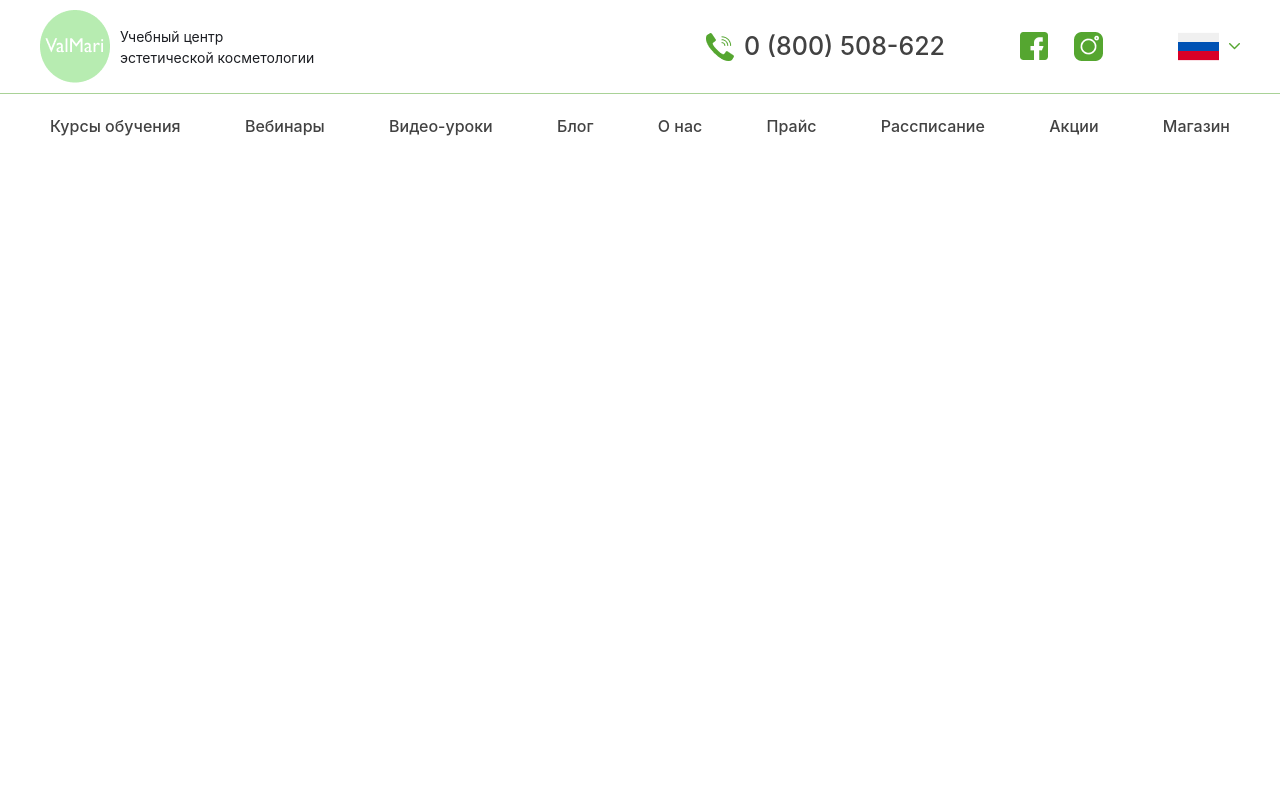
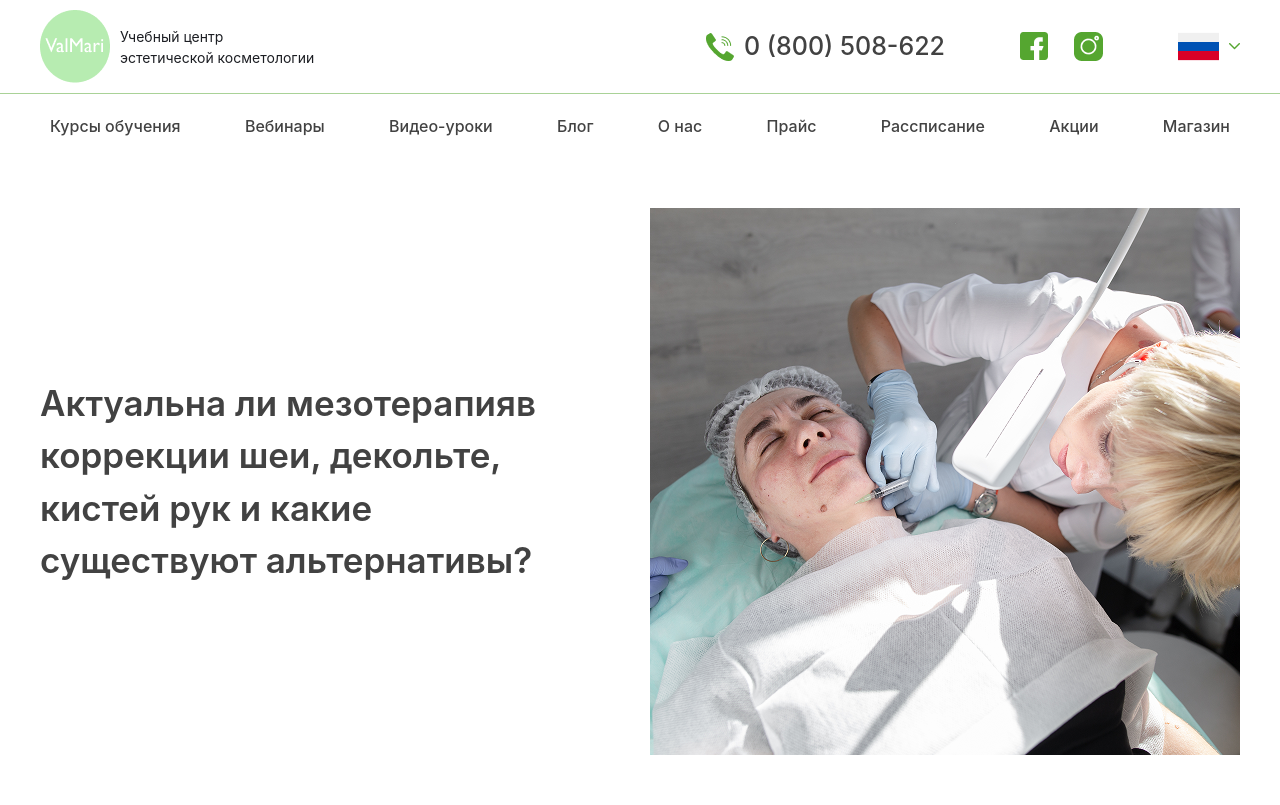
Before and after one commit to Abubakr-63/group-project, a website: page src/Page10.html in a window 1280 px wide. Drawn offline with nearby package versions, Linux system fonts and the light colour scheme; files that its build step writes are made by us from their sources; a web font is replaced by a local one.

Commit message:
Page10Sec1

```diff
--- a/src/Page10.html
+++ b/src/Page10.html
@@ -53,5 +53,14 @@
       <p class="text-[#424242] font-medium">Акции</p>
       <p class="text-[#424242] font-medium">Магазин</p>
     </header>
+    <main>
+      <section class="flex items-center justify-between flex-col gap-[50px] lg:flex-row p-[50px_20px] lg:p-[50px_0] max-w-300 m-auto">
+        <h1 class="text-[#424242] text-[25px] lg:text-start text-center lg:text-[35px] font-semibold lg:w-[500px]">
+          Актуальна ли мезотерапияв коррекции шеи, декольте, кистей рук и какие
+          существуют альтернативы?
+        </h1>
+        <img src="ImgAbdullo/aside.png" alt="">
+      </section>
+    </main>
   </body>
 </html>
```
